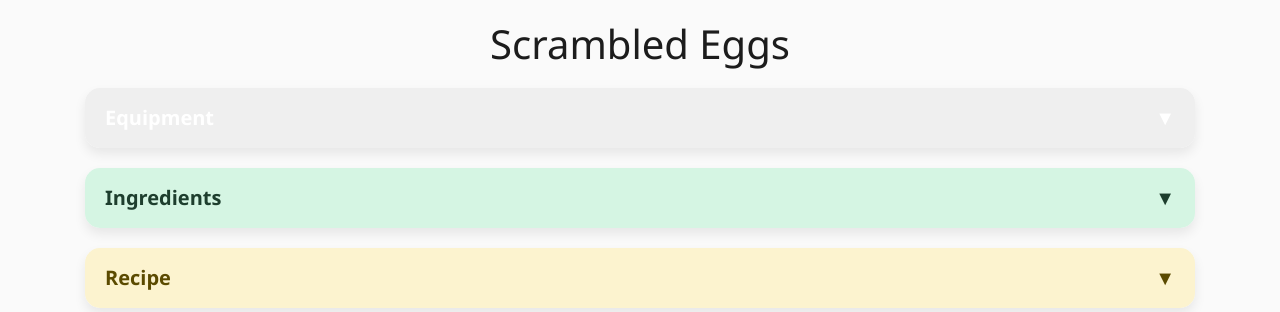
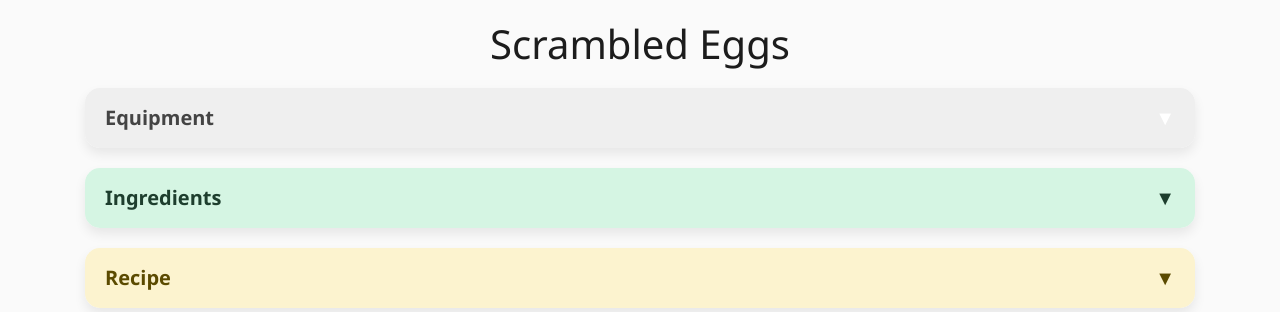
Before and after one commit to andyzhou443/Dorm-Cooking, a Flask app: page /recipes/1 in a window 1280 px wide. Shown: the part 56-368 px from the top of the page. Run offline with Flask 3, Linux system fonts and the light colour scheme; some libraries are stand-ins or nearby versions.

Commit message:
Updated Color of Equipment in Recipes Page
Previously was very hard to read

```diff
--- a/templates/recipe.html
+++ b/templates/recipe.html
@@ -5,7 +5,7 @@
 
 <!-- EQUIPMENT DROPDOWN -->
 <div class="dropdown gray">
-    <button class="dropdown-btn">Equipment<span>▼</span></button>
+    <button class="dropdown-btn"><span style="color: #444444;">Equipment</span><span>▼</span></button>
     <div class="dropdown-content">
         <div class="equipment-list">
             {% for equipment in recipe.equipment %}
```
